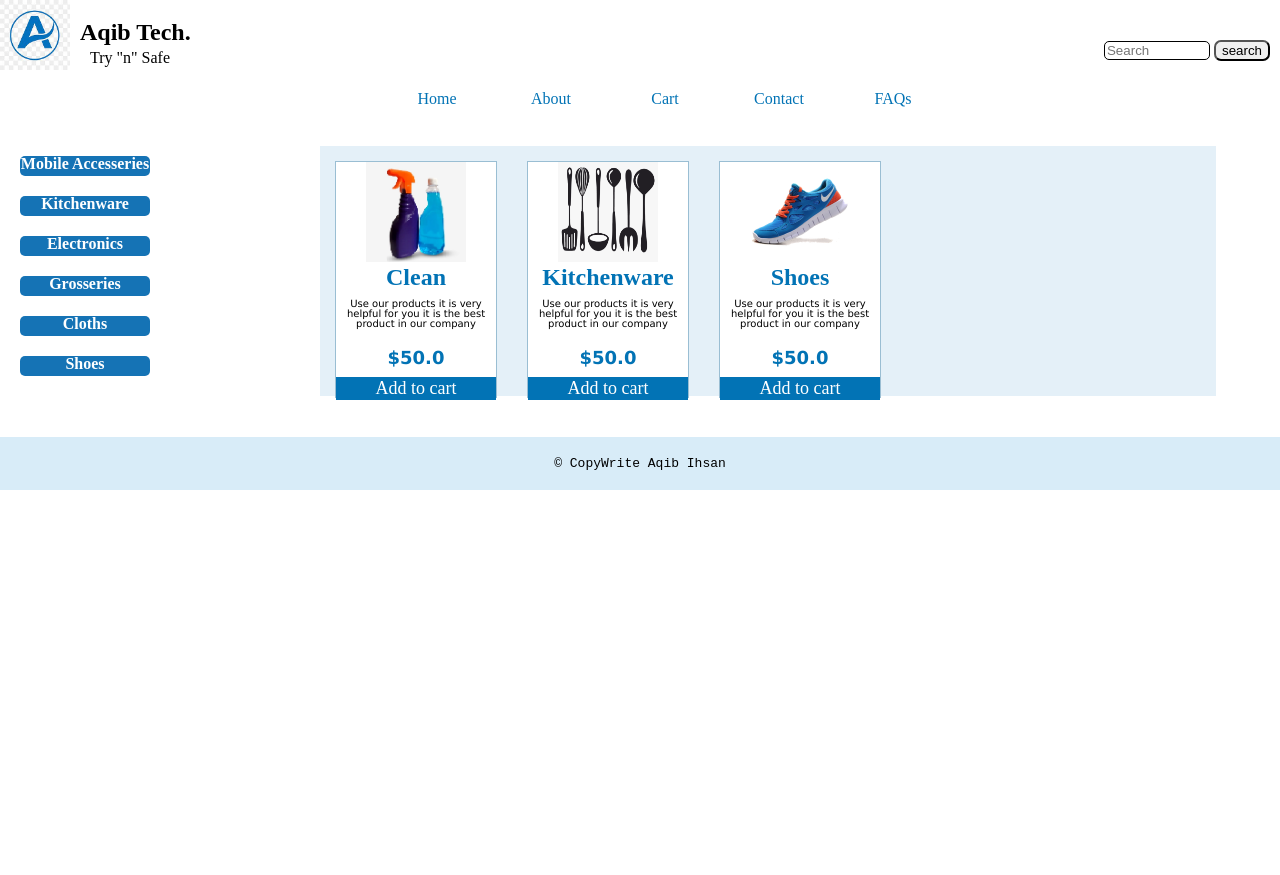
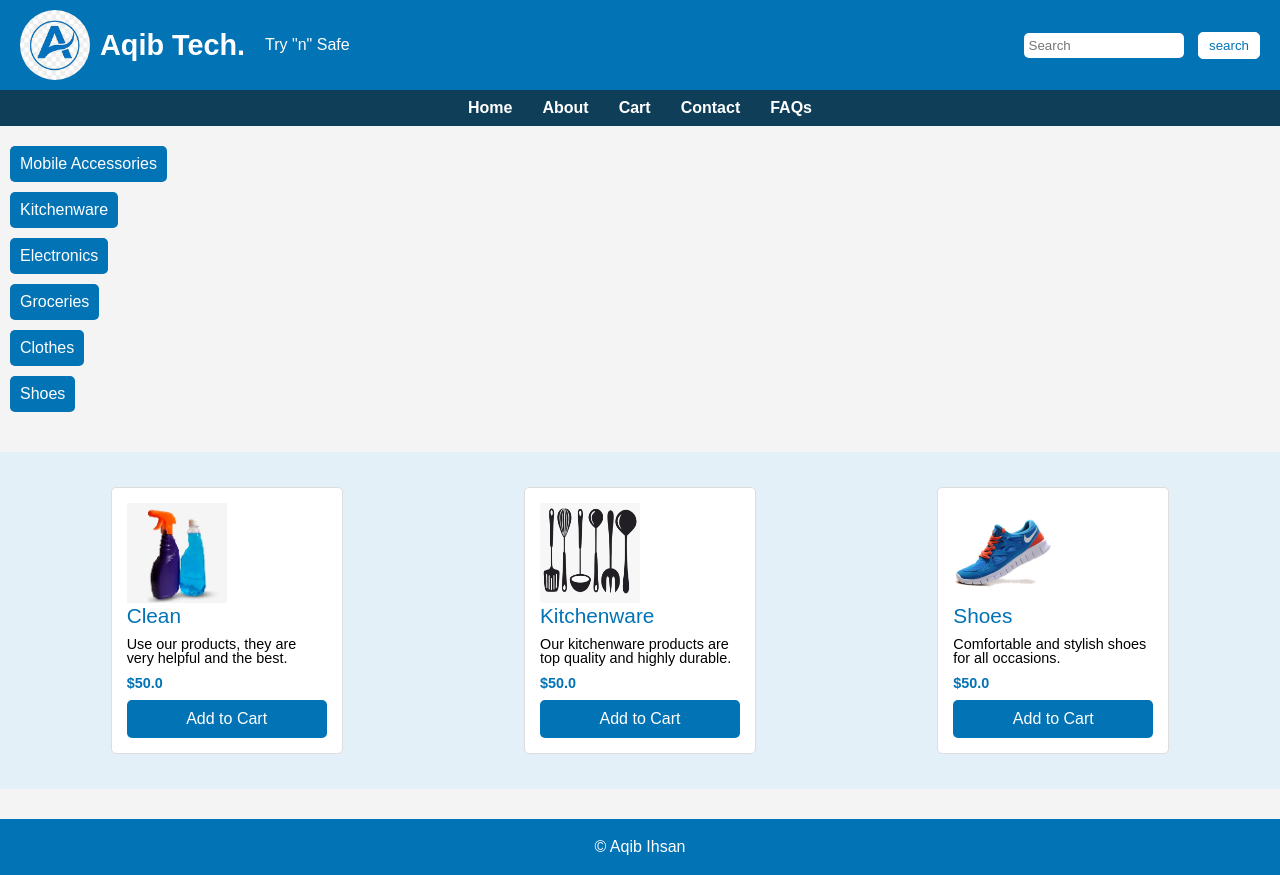
Before and after one commit to Aqib-Web76/htmlCSS, a plain HTML site: page index.html in a window 1280 px wide. Before the commit the page ends 800 px from the top, so only its background shows below. Drawn offline with Linux system fonts and the light colour scheme.

Commit message:
mansoor seb project edit from gpt

```diff
--- a/includes/css/style.css
+++ b/includes/css/style.css
@@ -1,179 +1,283 @@
-/* color choosing  rgb(2,115,181) */
+/* General styles */
+body {
+  font-family: Arial, sans-serif;
+  margin: 0;
+  padding: 0;
+  background-color: #f4f4f4;
+}
+
+
+/* Existing styles */
 
 div#container {
   width: 100%;
   margin: 0 auto;
   padding: 0;
 }
+
+/* Updated header styles */
 header {
   width: 100%;
   height: 70px;
+  display: flex;
+  justify-content: space-between;
+  align-items: center;
 }
-header img {
+
+#logo {
+  display: flex;
+  align-items: center;
+  margin-left: 20px; /* Add left margin to logo */
+}
+
+#logo img {
   width: 70px;
   height: 70px;
-  float: left;
+  border-radius: 50%;
 }
+
+#title {
+  font-weight: bold;
+  font-size: 1.5em;
+  margin-left: 10px;
+}
+
+#slogon {
+  margin-left: 15px;
+  font-size: 0.9em;
+}
+
+#search {
+  display: flex;
+  align-items: center;
+  margin-right: 20px; /* Add right margin to search box and button */
+}
+
+#nameField {
+  width: 150px; /* Adjust width as needed */
+  padding: 5px;
+  border-radius: 5px;
+  border: 1px solid black;
+}
+
+#btn-search {
+  padding: 5px 10px;
+  margin-left: 10px;
+  border-radius: 7px;
+  border: none;
+  background-color: rgb(2, 115, 181);
+  color: white;
+  cursor: pointer;
+}
+
+#btn-search:hover {
+  background-color: rgb(15, 62, 88);
+  color: white;
+}
+
+/* Continue with other existing styles */
+
+
+/* Container */
+div#container {
+  width: 90%;
+  margin: 0 auto;
+  padding: 0;
+}
+
+/* Header */
+header {
+  display: flex;
+  justify-content: space-between;
+  align-items: center;
+  padding: 10px 0;
+  background-color: rgb(2,115,181);
+  color: white;
+}
+
+header #logo {
+  display: flex;
+  align-items: center;
+}
+
+header img {
+  width: 50px;
+  height: 50px;
+}
+
 header span#title {
   font-weight: bold;
-  font-size: 1.5em;
-  float: left;
-  padding-top: 20px;
-  padding-left: 10px;
+  font-size: 1.8em;
+  margin-left: 10px;
 }
-/*to do*/
+
 header span#slogon {
-  float: left;
-  clear: both;
-  padding-left: 90px;
-  top: -20px;
-  position: relative;
+  font-size: 1em;
+  margin-left: 20px;
 }
+
 header div#search {
-  float: right;
-  top: -30px;
-  position: relative;
-  padding-right: 10px;
+  display: flex;
 }
+
 header div#search input#nameField {
-  width: 100px;
-  border: 1px solid black;
-
+  width: 150px;
+  padding: 5px;
+  border: none;
   border-radius: 5px;
 }
-/* header div#search input#nameField:focus{
-    border: 2px solid rgb(223, 10, 10);
-} */
+
 header div#search input#btn-search {
-  border-radius: 7px;
-  color: 2px solid rgb(8, 8, 8);
-}
-header div#search input#btn-search:hover {
-  background-color: 2px solid black;
-  color: white;
-  background-color: black;
+  padding: 5px 10px;
+  background-color: white;
+  color: rgb(2, 115, 181);
+  border: 1px solid white;
+  border-radius: 5px;
   cursor: pointer;
 }
-nav {
-  width: 100%;
-  height: 40px;
-  float: left;
+
+header div#search input#btn-search:hover {
+  background-color: rgb(15, 62, 88);
+  color: white;
 }
+
+/* Navigation */
 nav ul {
+  display: flex;
+  justify-content: center;
   list-style-type: none;
   margin: 0;
-  padding: 0;
-  text-align: center;
+  padding: 10px 0;
+  background-color: rgb(15, 62, 88);
 }
+
 nav ul li {
-  display: inline-block;
+  margin: 0 15px;
 }
+
 nav ul li a {
+  color: white;
   text-decoration: none;
-  display: inline-block;
-  margin-left: 50px;
-  height: 20px;
-  width: 60px;
-  color: rgb(2, 115, 181);
+  font-weight: bold;
 }
+
 nav ul li a:hover {
-  font-weight: bold;
   text-decoration: underline;
 }
-aside {
-  margin-top: 5px;
-  float: left;
-  width: 25%;
-  height: 250px;
-}
+
+/* Sidebar */
 aside ul {
   list-style-type: none;
+  padding: 10px;
 }
+
 aside ul li {
-  display: block;
-  margin-top: 20px;
-  padding-left: 20px;
+  margin: 10px 0;
 }
+
 aside ul li a {
   display: inline-block;
+  background-color: rgb(2, 115, 181);
+  color: white;
+  padding: 10px;
+  border-radius: 5px;
   text-decoration: none;
-  font-weight: bold;
-  color: white;
-  text-align: center;
-  width: 130px;
-  height: 20px;
-  background-color: rgb(21, 115, 181);
-  border-radius: 5px;
-}
-aside ul li a:hover {
-  color: black;
 }
 
+aside ul li a:hover {
+  background-color: rgb(15, 62, 88);
+}
+
+/* Product Cards */
 div#products {
-  height: 250px;
-  width: 70%;
-  float: left;
-  margin-top: 15px;
+  display: flex;
+  flex-wrap: wrap;
+  justify-content: space-around;
+  margin-top: 20px;
   background-color: rgb(228, 240, 248);
+  padding: 20px;
 }
+
 div.card {
-  width: 160px;
-  height: 235px;
-  text-align: center;
-  border: 0.5px solid rgb(154, 190, 211);
-  float: left;
+  width: 200px;
+  border: 1px solid #ddd;
+  border-radius: 5px;
   margin: 15px;
+  padding: 15px;
   background-color: white;
+  transition: box-shadow 0.3s;
+
 }
+
 div.card:hover {
-  box-shadow: 0 0 10px rgb(96, 154, 187);
-  cursor: pointer;
+  box-shadow: 0 0 10px rgba(0, 0, 0, 0.1);
 }
+
 div.card img {
   width: 100px;
   height: 100px;
-  align-items: center;
 }
+
 div.card h1 {
-  font-size: 1.5em;
+  font-size: 1.3em;
+  color: rgb(2, 115, 181);
+}
 
+div.card p {
+  font-size: 0.9em;
+  margin: 10px 0;
+}
+
+div.card p.price {
   font-weight: bold;
   color: rgb(2, 115, 181);
 }
-div.card p {
-  font-family: Verdana, Geneva, Tahoma, sans-serif;
-  font-size: x-small;
-  padding: 10px;
-}
 
-div.card p.price {
-  font-size: large;
-  color: rgb(2, 115, 181);
-  font-weight: bold;
-}
 div.card button {
   width: 100%;
+  padding: 10px;
   background-color: rgb(2, 115, 181);
   color: white;
   border: none;
-  font-family: "Times New Roman", Times, serif;
-  font-size: large;
+  border-radius: 5px;
+  cursor: pointer;
+  font-size: 1em;
 }
+
 div.card button:hover {
   background-color: rgb(15, 62, 88);
-  cursor: pointer;
 }
+
+/* Footer */
 footer {
-  width: 100%;
-  margin-top: 2px;
-  clear: both;
-  float: left;
+  text-align: center;
+  padding: 20px;
+  background-color: rgb(2, 115, 181);
+  color: white;
+  margin-top: 30px;
 }
+
 footer h1 {
-  padding: 20px;
-  background-color: rgb(216, 236, 248);
-  margin-top: 39px;
-  text-align: center;
-  font-family: "Courier New", Courier, monospace;
-  font-size: small;
+  font-size: 1em;
 }
+
+/* Responsive Design */
+@media (max-width: 768px) {
+  header, nav ul {
+    flex-direction: column;
+    align-items: center;
+  }
+
+  div#products {
+    flex-direction: column;
+    align-items: center;
+  }
+
+  aside {
+    width: 100%;
+  }
+
+  div.card {
+    width: 100%;
+  }
+}
--- a/index.html
+++ b/index.html
@@ -8,10 +8,9 @@
     <link rel="stylesheet" href="./includes/css/style.css" type="text/css" />
   </head>
   <body>
-    <div id="container">
       <header>
         <div id="logo">
-          <img src="./images/logo.png" alt="Aqib Tech." />
+          <img src="./images/logo.png" alt="image" />
           <span id="title">Aqib Tech.</span>
           <span id="slogon">Try "n" Safe</span>
         </div>
@@ -21,65 +20,67 @@
               type="text"
               name="search"
               placeholder="Search"
-              id="nameField" />
+              id="nameField"
+            />
             <input type="submit" name="submit" id="btn-search" value="search" />
           </form>
         </div>
       </header>
+
       <nav>
         <ul class="menu">
-          <li class="item"><a href="#" class="item-link">Home</a></li>
-          <li class="item"><a href="#" class="item-link">About</a></li>
-          <li class="item"><a href="#" class="item-link">Cart</a></li>
-          <li class="item"><a href="#" class="item-link">Contact</a></li>
-          <li class="item"><a href="#" class="item-link">FAQs</a></li>
+          <li class="item"><a href="home.html" class="item-link">Home</a></li>
+          <li class="item"><a href="about.html" class="item-link">About</a></li>
+          <li class="item"><a href="cart.html" class="item-link">Cart</a></li>
+          <li class="item"><a href="contact.html" class="item-link">Contact</a></li>
+          <li class="item"><a href="faqs.html" class="item-link">FAQs</a></li>
         </ul>
       </nav>
+
       <aside>
         <ul>
-          <li><a href="#">Mobile Accesseries</a></li>
-          <li><a href="#">Kitchenware</a></li>
-          <li><a href="#">Electronics</a></li>
-          <li><a href="#">Grosseries</a></li>
-          <li><a href="#">Cloths</a></li>
-          <li><a href="#">Shoes</a></li>
+          <li><a href="mobile-accessories.html">Mobile Accessories</a></li>
+          <li><a href="kitchenware.html">Kitchenware</a></li>
+          <li><a href="electronics.html">Electronics</a></li>
+          <li><a href="groceries.html">Groceries</a></li>
+          <li><a href="clothes.html">Clothes</a></li>
+          <li><a href="shoes.html">Shoes</a></li>
         </ul>
       </aside>
+
       <div id="products">
         <div class="card">
           <img src="./images/product1.png" alt="product image" />
           <h1>Clean</h1>
-          <p>
-            Use our products it is very helpful for you it is the best product
-            in our company
-          </p>
+          <p>Use our products, they are very helpful and the best.</p>
           <p class="price">$50.0</p>
-          <button href="#" class="button">Add to cart</button>
+          <button class="button" onclick="addToCart('Clean')">Add to Cart</button>
         </div>
         <div class="card">
           <img src="./images/product2.png" alt="product image" />
           <h1>Kitchenware</h1>
-          <p>
-            Use our products it is very helpful for you it is the best product
-            in our company
-          </p>
+          <p>Our kitchenware products are top quality and highly durable.</p>
           <p class="price">$50.0</p>
-          <button href="#" class="button">Add to cart</button>
+          <button class="button" onclick="addToCart('Kitchenware')">Add to Cart</button>
         </div>
         <div class="card">
           <img src="./images/product3.png" alt="product image" />
           <h1>Shoes</h1>
-          <p>
-            Use our products it is very helpful for you it is the best product
-            in our company
-          </p>
+          <p>Comfortable and stylish shoes for all occasions.</p>
           <p class="price">$50.0</p>
-          <button href="#" class="button">Add to cart</button>
+          <button class="button" onclick="addToCart('Shoes')">Add to Cart</button>
         </div>
       </div>
+
       <footer>
-        <h1>&copy; CopyWrite Aqib Ihsan</h1>
+        <h1>&copy; Aqib Ihsan</h1>
       </footer>
-    </div>
+
+
+    <script>
+      function addToCart(productName) {
+        alert(productName + " has been added to your cart.");
+      }
+    </script>
   </body>
 </html>
```
Also changed, not shown: images/logo-removebg-preview.png (added).
